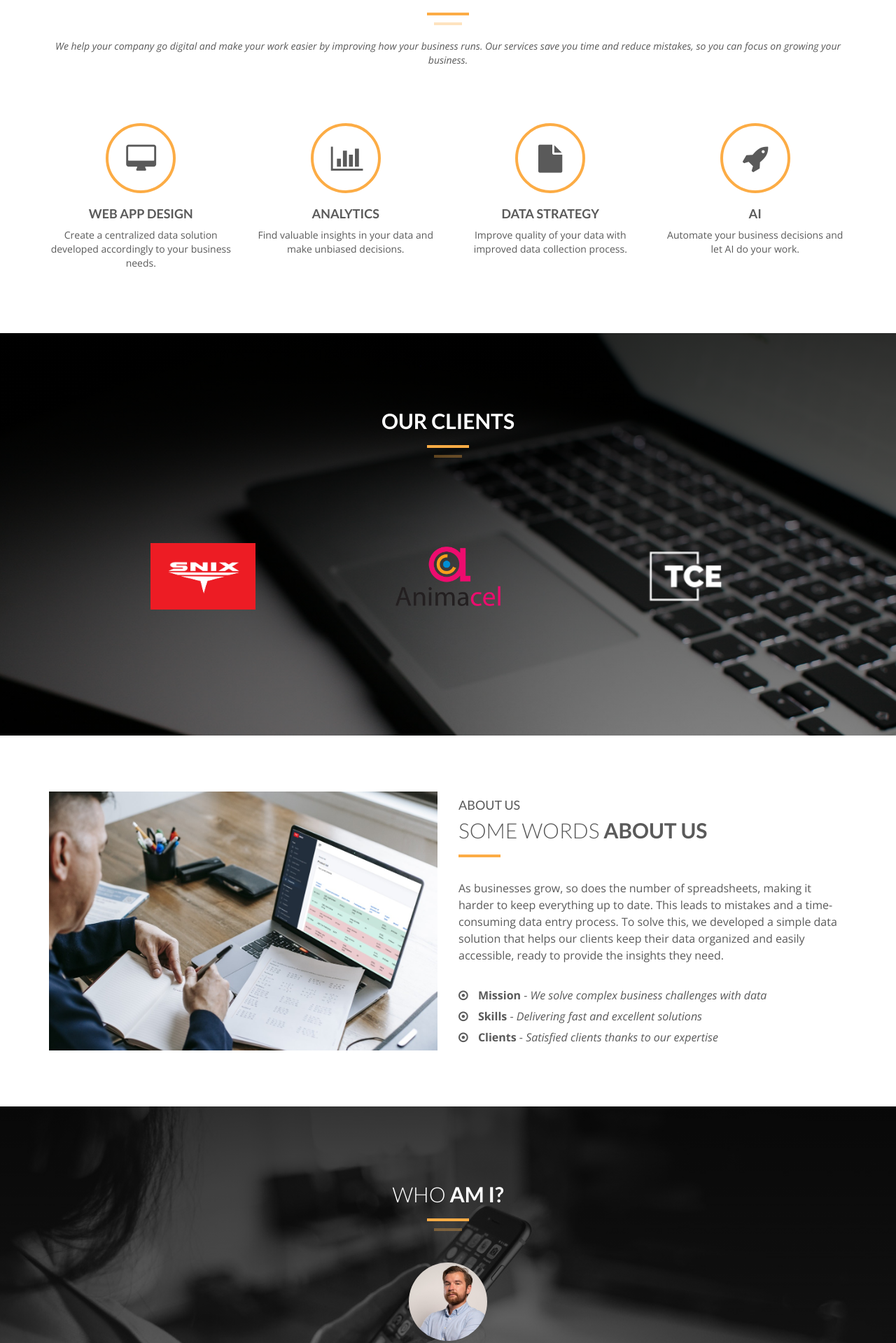
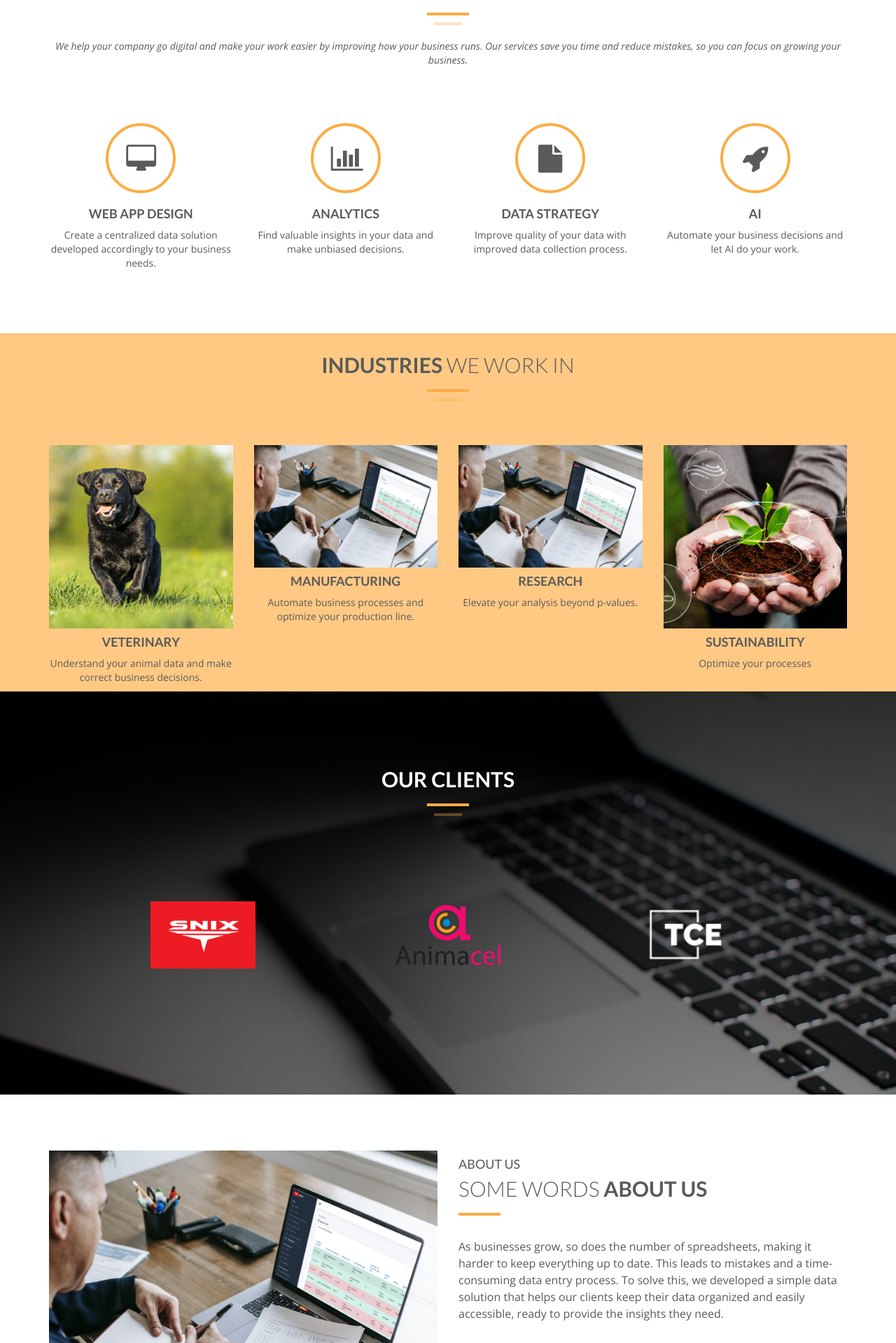
Before and after one commit to justjuust/justanalytics, a Django app: page / in a window 1280 px wide. Shown: the part 892-2811 px from the top of the page at 70% size. Run offline with Django 5.2, Linux system fonts and the light colour scheme; some libraries are stand-ins or nearby versions.

Commit message:
Fix some styles

```diff
--- a/static/css/style.css
+++ b/static/css/style.css
@@ -279,6 +279,7 @@ img.img-circle.team-img {
 	padding: 80px 0;
 }
 
+
 .space{
 	margin-top: 40px;
 }
@@ -304,6 +305,40 @@ img.img-circle.team-img {
 	color: #ffffff;
 }
 
+
+/* Industries Section */
+/* Clients Section */
+
+
+#industries {
+    display: flex;
+    justify-content: center;
+    align-items: center;
+    flex-wrap: wrap; /* Allow items to wrap to new lines if needed */
+}
+
+#tf-industries {
+	background-color: #ffc984; /* Light orange */
+}
+
+#tf-industries .overlay{
+	background: -moz-linear-gradient(top,  rgba(0,0,0,0.8) 0%, rgba(0,0,0,0.73) 17%, rgba(0,0,0,0.66) 35%, rgba(0,0,0,0.55) 62%, rgba(0,0,0,0.4) 100%); /* FF3.6+ */
+	background: -webkit-gradient(linear, left top, left bottom, color-stop(0%,rgba(0,0,0,0.8)), color-stop(17%,rgba(0,0,0,0.73)), color-stop(35%,rgba(0,0,0,0.66)), color-stop(62%,rgba(0,0,0,0.55)), color-stop(100%,rgba(0,0,0,0.4))); /* Chrome,Safari4+ */
+	background: -webkit-linear-gradient(top,  rgba(0,0,0,0.8) 0%,rgba(0,0,0,0.73) 17%,rgba(0,0,0,0.66) 35%,rgba(0,0,0,0.55) 62%,rgba(0,0,0,0.4) 100%); /* Chrome10+,Safari5.1+ */
+	background: -o-linear-gradient(top,  rgba(0,0,0,0.8) 0%,rgba(0,0,0,0.73) 17%,rgba(0,0,0,0.66) 35%,rgba(0,0,0,0.55) 62%,rgba(0,0,0,0.4) 100%); /* Opera 11.10+ */
+	background: -ms-linear-gradient(top,  rgba(0,0,0,0.8) 0%,rgba(0,0,0,0.73) 17%,rgba(0,0,0,0.66) 35%,rgba(0,0,0,0.55) 62%,rgba(0,0,0,0.4) 100%); /* IE10+ */
+	background: linear-gradient(to bottom,  rgba(0,0,0,0.8) 0%,rgba(0,0,0,0.73) 17%,rgba(0,0,0,0.66) 35%,rgba(0,0,0,0.55) 62%,rgba(0,0,0,0.4) 100%); /* W3C */
+	filter: progid:DXImageTransform.Microsoft.gradient( startColorstr='#cc000000', endColorstr='#66000000',GradientType=0 ); /* IE6-9 */
+	padding: 80px 0;
+	background-attachment: fixed;
+}
+
+#industries .item{
+    padding: 0;
+    margin: 100px;
+    color: #FFF;
+    text-align: center;
+}
 /* Clients Section */
 
 
--- a/templates/index.html
+++ b/templates/index.html
@@ -17,8 +17,6 @@
     <meta name="author" content="ThemeForces.com">
 
 
-
-
     <!-- Bootstrap -->
     <link rel="stylesheet" type="text/css" href="{% static 'css/bootstrap.css' %}">
     <link rel="stylesheet" type="text/css" href="{% static 'fonts/font-awesome/css/font-awesome.css' %}">
@@ -33,10 +31,10 @@
     <link rel="stylesheet" type="text/css" href="{% static 'css/style.css' %}">
     <link rel="stylesheet" type="text/css" href="{% static 'css/responsive.css' %}">
 
-<!--    <link href="https://fonts.googleapis.com/css?family=Lato:100,300,400,700,900,100italic,300italic,400italic,700italic,900italic"-->
-<!--          rel="stylesheet" type="text/css">-->
-<!--    <link href="https://fonts.googleapis.com/css?family=Open+Sans:300italic,400italic,600italic,700italic,800italic,700,300,600,800,400"-->
-<!--          rel="stylesheet" type="text/css">-->
+    <!--    <link href="https://fonts.googleapis.com/css?family=Lato:100,300,400,700,900,100italic,300italic,400italic,700italic,900italic"-->
+    <!--          rel="stylesheet" type="text/css">-->
+    <!--    <link href="https://fonts.googleapis.com/css?family=Open+Sans:300italic,400italic,600italic,700italic,800italic,700,300,600,800,400"-->
+    <!--          rel="stylesheet" type="text/css">-->
 
     <script type="text/javascript" src="{% static 'js/modernizr.custom.js' %}"></script>
 
@@ -73,6 +71,8 @@
             <ul class="nav navbar-nav navbar-right">
                 <li><a href="#tf-home" class="page-scroll">Home</a></li>
                 <li><a href="#tf-services" class="page-scroll">Services</a></li>
+                <li><a href="#tf-industries" class="page-scroll">Industry</a></li>
+                <li><a href="#tf-clients" class="page-scroll">Clients</a></li>
                 <li><a href="#tf-about" class="page-scroll">About</a></li>
                 <li><a href="#tf-team" class="page-scroll">Team</a></li>
                 <li><a href="#tf-works" class="page-scroll">Portfolio</a></li>
@@ -138,6 +138,45 @@
                 <i class="fa fa-rocket"></i>
                 <h4><strong>AI</strong></h4>
                 <p>Automate your business decisions and let AI do your work.</p>
+            </div>
+        </div>
+    </div>
+</div>
+
+<!-- Industries Section
+==========================================-->
+<div id="tf-industries" class="text-center">
+    <div class="container">
+        <div class="section-title center">
+            <h2><strong>Industries</strong> we work in</h2>
+            <div class="line">
+                <hr>
+            </div>
+        </div>
+        <div class="space"></div>
+        <div class="row justify-content-center">
+            <div class="col-md-3 col-sm-6 service text-center">
+                <img src="/static/img/black_labrador_copy.jpg" class="img-responsive">
+                <h4><strong>Veterinary</strong></h4>
+                <p>Understand your animal data and make correct business decisions.</p>
+            </div>
+
+            <div class="col-md-3 col-sm-6 service text-center">
+                <img src="/static/img/smartmockups_m21y6xkq.jpg" class="img-responsive">
+                <h4><strong>Manufacturing</strong></h4>
+                <p>Automate business processes and optimize your production line.</p>
+            </div>
+
+            <div class="col-md-3 col-sm-6 service text-center">
+                <img src="/static/img/smartmockups_m21y6xkq.jpg" class="img-responsive">
+                <h4><strong>Research</strong></h4>
+                <p>Elevate your analysis beyond p-values.</p>
+            </div>
+
+            <div class="col-md-3 col-sm-6 service text-center">
+                <img src="/static/img/agriculture_copy.jpg" class="img-responsive">
+                <h4><strong>Sustainability</strong></h4>
+                <p>Optimize your processes</p>
             </div>
         </div>
     </div>
@@ -366,9 +405,11 @@
 
                         <div class="item">
                             <p>Cooperation with JustAnalytics took our factory to a higher level of recording,
-                                production planning, order system and other internal processing. With Just's help, we are
+                                production planning, order system and other internal processing. With Just's help, we
+                                are
                                 now proud to have our very own customized digital system up and running and are ready
-                                for growth on an international level.<p>
+                                for growth on an international level.
+                            <p>
                             <p><strong>Matija Koritnik</strong>, CFO, Snix d.o.o.</p>
                         </div>
 
@@ -433,7 +474,8 @@
         </div>
         <div class="pull-right fnav">
             <ul class="footer-social">
-                <li><a href="https://www.linkedin.com/company/just-data-analytics"><i class="fa fa-linkedin"></i></a></li>
+                <li><a href="https://www.linkedin.com/company/just-data-analytics"><i class="fa fa-linkedin"></i></a>
+                </li>
             </ul>
         </div>
     </div>
```
Also changed, not shown: static/img/agriculture.jpg (added), static/img/agriculture_copy.jpg (added), static/img/black_labrador.jpg (added), static/img/black_labrador_copy.jpg (added), 5 other files.
